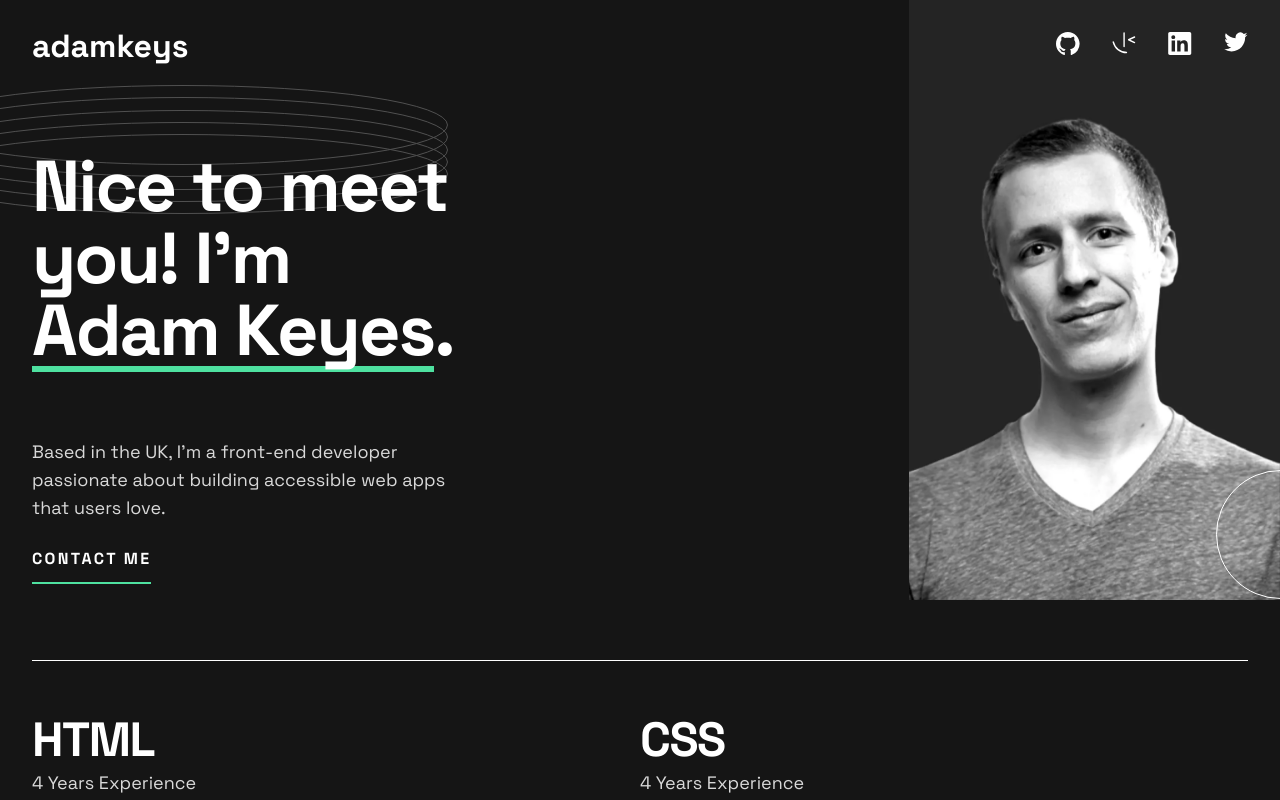
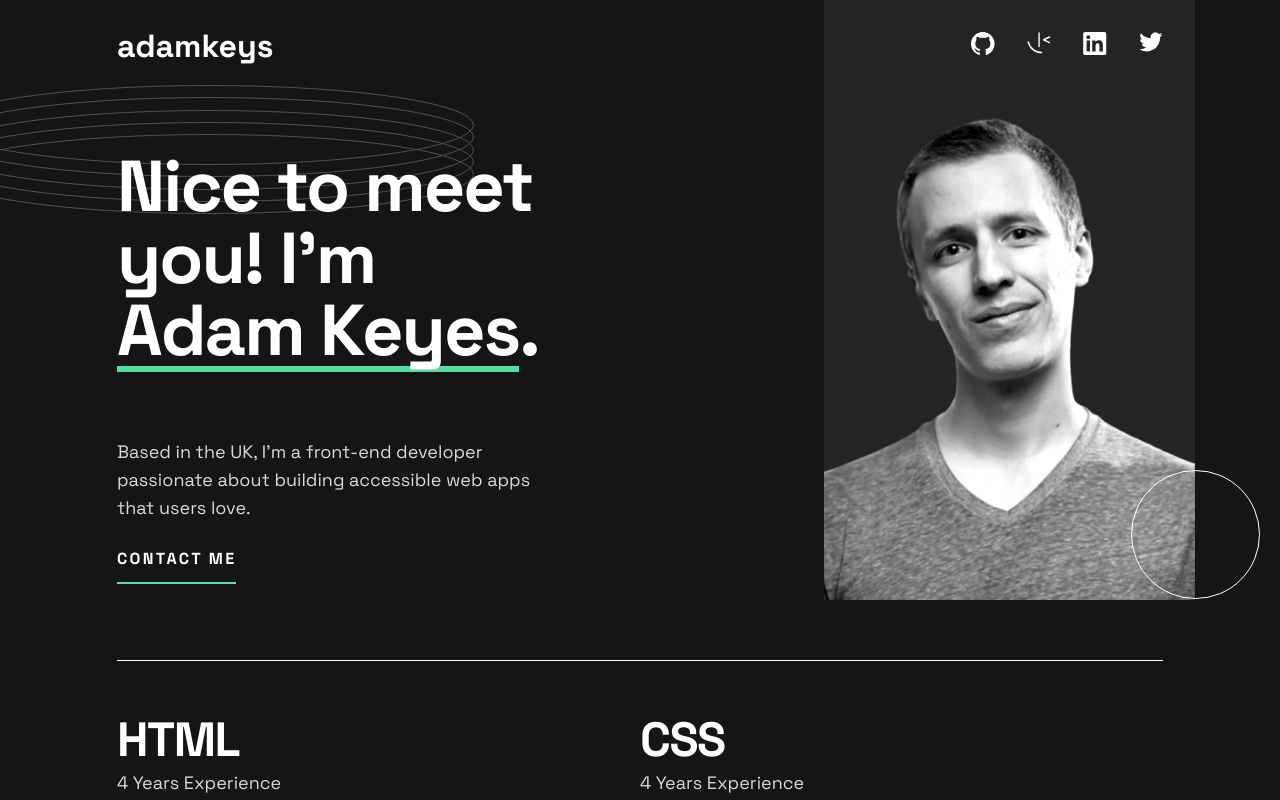
Before and after one commit to VeseMir2k/single-page-developer-portfolio, a Vue app: page / in a window 1280 px wide. Shown: the top 800 px of the page. Built offline with nearby package versions, Linux system fonts and the light colour scheme.

Commit message:
✨ (base.scss): add flex display and center content for body element ✨ (base.scss): add max-width styling for #app element to limit content width

```diff
--- a/src/scss/base/_base.scss
+++ b/src/scss/base/_base.scss
@@ -7,6 +7,12 @@ body {
   color: $white-color;
   overflow-x: hidden;
   padding: 0;
+  display: flex;
+  justify-content: center;
+}
+
+#app {
+  max-width: 1110px;
 }
 
 h1 {
```
